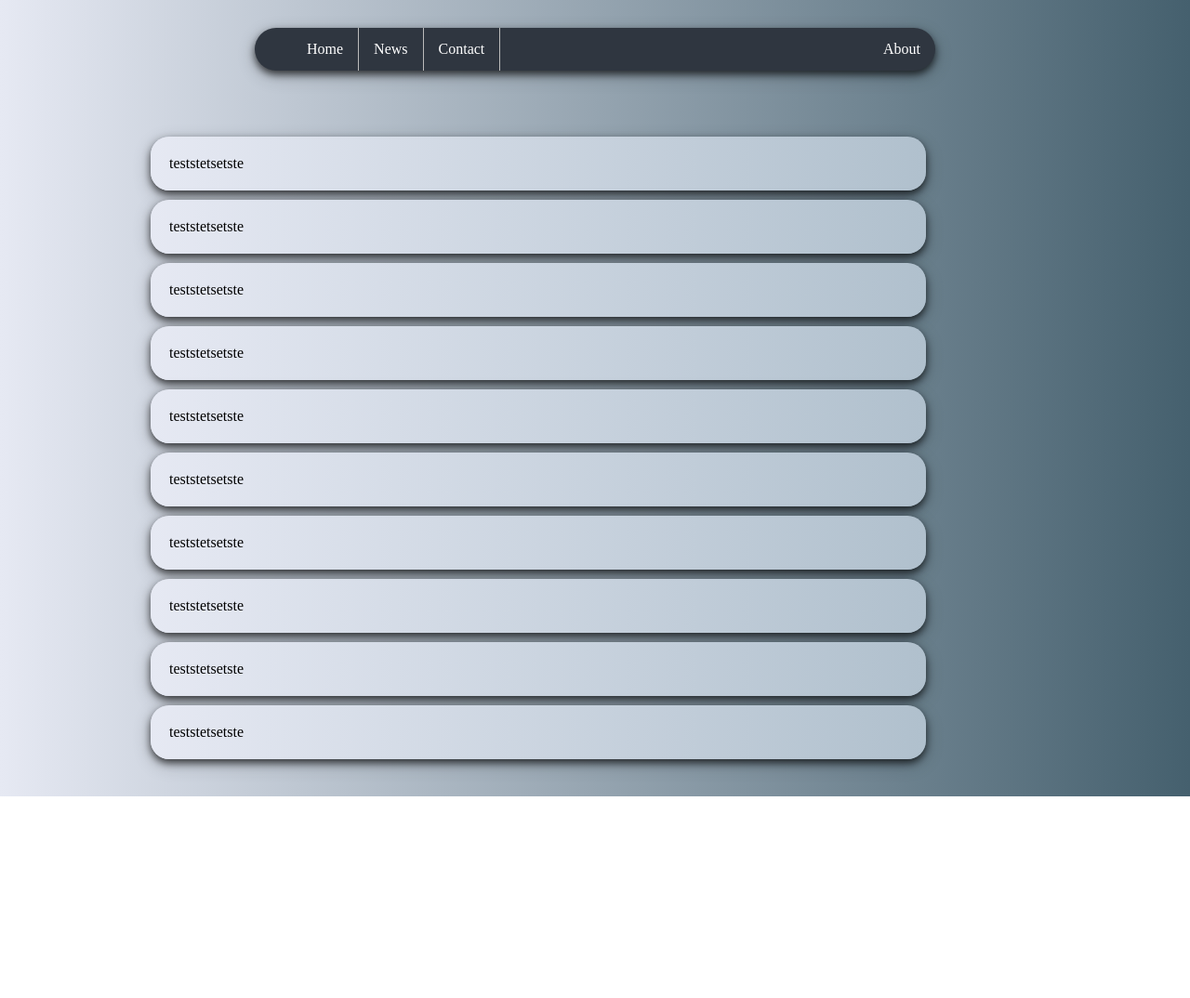
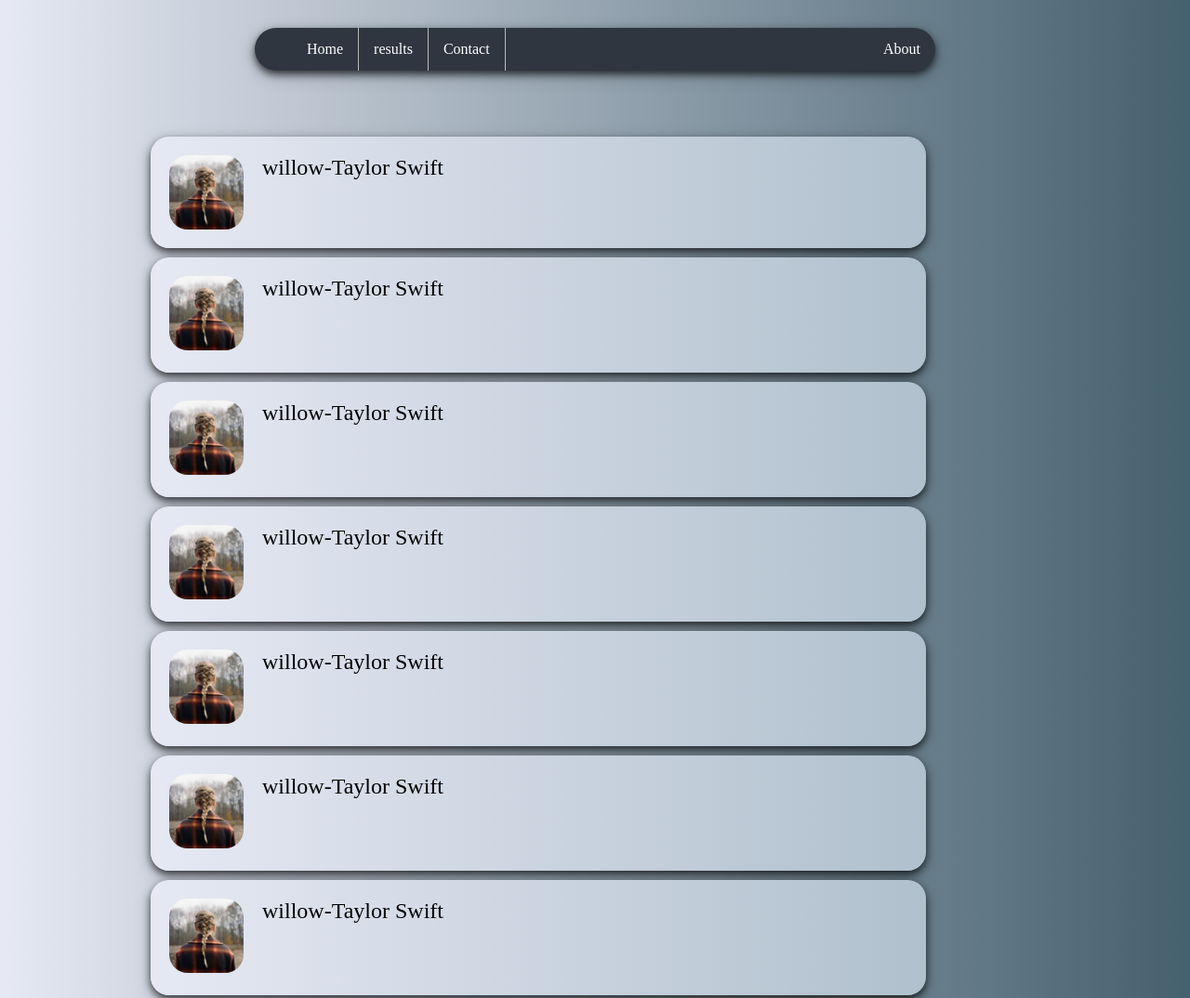
Before and after one commit to OsamaRaed/ECOM5410_Task_02, a plain HTML site: page results.html in a window 1280 px wide. Shown: the top 1074 px of the page at 93% size. Before the commit the page ends 857 px from the top, so only its background shows below. Drawn offline with Linux system fonts and the light colour scheme.

Commit message:
moving foreword

```diff
--- a/results.html
+++ b/results.html
@@ -10,25 +10,83 @@
   <body>
     <div class="fadded-thing">
       <ul>
-        <li><a href="#home">Home</a></li>
-        <li><a href="#news">News</a></li>
-        <li><a href="#contact">Contact</a></li>
-        <li style="float: right"><a href="#about">About</a></li>
+        <li><a href="/index.html">Home</a></li>
+        <li><a href="/results.html">results</a></li>
+        <li><a href="/cd.html">Contact</a></li>
+        <li style="float: right"><a href="/styles.css">About</a></li>
       </ul>
+
       <div id="spacelist">
-        <!-- <img src="./images/background_img.jfif" alt="" /> -->
-
-        <div class="song">teststetsetste</div>
-        <div class="song">teststetsetste</div>
-        <div class="song">teststetsetste</div>
-        <div class="song">teststetsetste</div>
-        <div class="song">teststetsetste</div>
-        <div class="song">teststetsetste</div>
-        <div class="song">teststetsetste</div>
-        <div class="song">teststetsetste</div>
-        <div class="song">teststetsetste</div>
-        <div class="song">teststetsetste</div>
-
+        <div class="song" onclick="location.href='/cd.html';">
+          <div style="display: flex">
+            <img
+              class="small-img"
+              src="/images/taylor-swift-evermomre.jpg"
+              alt="taylor"
+            />
+            <div class="test">willow-Taylor Swift</div>
+          </div>
+        </div>
+        <div class="song" onclick="location.href='/cd.html';">
+          <div style="display: inline-flex">
+            <img
+              class="small-img"
+              src="/images/taylor-swift-evermomre.jpg"
+              alt="taylor"
+            />
+            <div class="test">willow-Taylor Swift</div>
+          </div>
+        </div>
+        <div class="song" onclick="location.href='/cd.html';">
+          <div style="display: inline-flex">
+            <img
+              class="small-img"
+              src="/images/taylor-swift-evermomre.jpg"
+              alt="taylor"
+            />
+            <div class="test">willow-Taylor Swift</div>
+          </div>
+        </div>
+        <div class="song" onclick="location.href='/cd.html';">
+          <div style="display: inline-flex">
+            <img
+              class="small-img"
+              src="/images/taylor-swift-evermomre.jpg"
+              alt="taylor"
+            />
+            <div class="test">willow-Taylor Swift</div>
+          </div>
+        </div>
+        <div class="song" onclick="location.href='/cd.html';">
+          <div style="display: inline-flex">
+            <img
+              class="small-img"
+              src="/images/taylor-swift-evermomre.jpg"
+              alt="taylor"
+            />
+            <div class="test">willow-Taylor Swift</div>
+          </div>
+        </div>
+        <div class="song" onclick="location.href='/cd.html';">
+          <div style="display: inline-flex">
+            <img
+              class="small-img"
+              src="/images/taylor-swift-evermomre.jpg"
+              alt="taylor"
+            />
+            <div class="test">willow-Taylor Swift</div>
+          </div>
+        </div>
+        <div class="song" onclick="location.href='/cd.html';">
+          <div style="display: inline-flex">
+            <img
+              class="small-img"
+              src="/images/taylor-swift-evermomre.jpg"
+              alt="taylor"
+            />
+            <div class="test">willow-Taylor Swift</div>
+          </div>
+        </div>
       </div>
     </div>
   </body>
--- a/styles.css
+++ b/styles.css
@@ -33,6 +33,7 @@ li a:hover:not(.active) {
 }
 body {
   margin: 0%;
+  /* height: 100vh; */
 }
 
 #a1 {
@@ -111,4 +112,29 @@ body {
   padding: 20px;
   margin: 10px;
   background-image: linear-gradient(to right, rgb(230,233,243) , rgb(176,192,205));
+  cursor: pointer;
 }
+
+.small-img{
+  height: 80px;
+  border-radius: 20px;
+
+}
+
+.search-header{
+  color: #2f3640;
+}
+
+.test {
+  /* height: 20px; */
+  text-align: center;
+  /* border: none; */
+  /* background: none; */
+  outline: none;
+  font-size: 24px;
+  /* line-height: 30px; */
+  width: auto;
+  margin-left: 20px;
+  height: 30px;
+  /* padding-bottom: 30px; */
+}
```
Also changed, not shown: cd.html (+8 -9 lines), index.html (+5 -11 lines), images/taylor-swift-evermomre.jpg (added).
